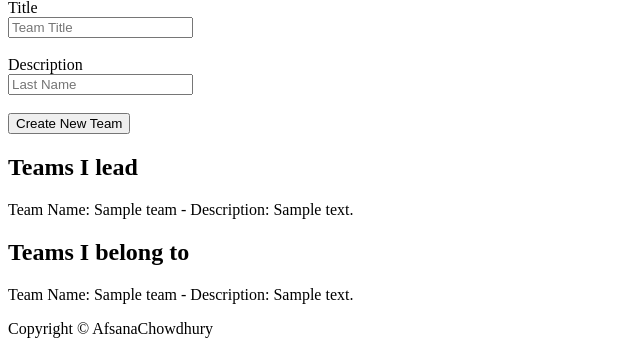
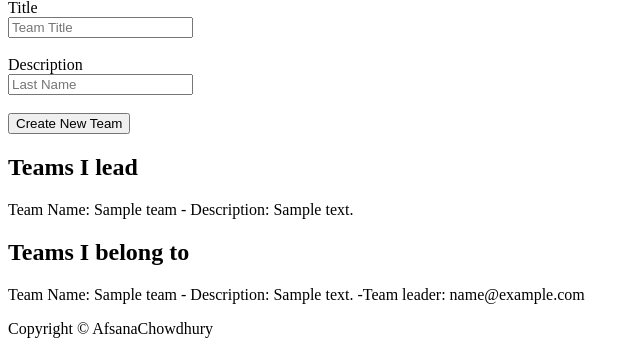
Before and after one commit to SabbirMollah/Intento, a PHP site: page /teams.php in a window 1280 px wide. Shown: the part 547-901 px from the top of the page, without its empty margins (0-640 px from the left). Run offline with PHP 8.4, Linux system fonts and the light colour scheme; the visitor is signed in with stand-in values (Sample User, id 1); tables that the repository leaves empty hold one stand-in row (values such as "Sample post").

Commit message:
fixed some issues in the teams page

```diff
--- a/header.php
+++ b/header.php
@@ -7,7 +7,9 @@ include('includes/connect_db.php');
 <html>
 <head>
 <meta http-equiv="Content-Type" content="text/html; charset=utf-8" />
-<title>Untitled Document</title>
+<title>Intento</title>
+<link rel="icon" href="images/icon.png" type="image/x-icon">
+
 
 
 
--- a/teams.php
+++ b/teams.php
@@ -45,13 +45,13 @@
                 <?php
                     require "includes/connect_db.php";
 
-                    $sql = 'SELECT team_name, team_description FROM teams, belongs_to WHERE teams.team_id = belongs_to.team_id AND user_email="'. $_SESSION['email'] .'"';
+                    $sql = 'SELECT team_name, team_description, leader_email FROM teams, belongs_to WHERE teams.team_id = belongs_to.team_id AND user_email="'. $_SESSION['email'] .'"';
                     $result = $conn->query($sql);
 
                     if ($result->num_rows > 0) {
                     // output data of each row
                     while($row = mysqli_fetch_assoc($result)) {
-                    echo "Team Name: " . $row["team_name"]. " - Description: " . $row["team_description"] . "<br>";
+                    echo "Team Name: " . $row["team_name"]. " - Description: " . $row["team_description"] . " -Team leader: ". $row["leader_email"]. "<br>";
                         }
                     }
                     else {
```
